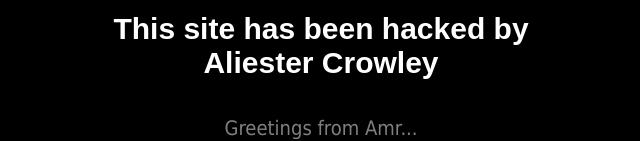
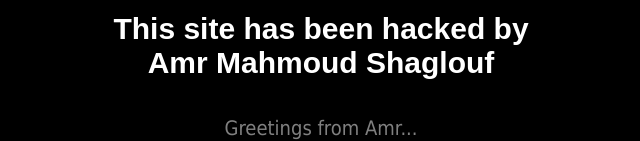
Before and after one commit to amr-ShaglouF/ui.na-kd.com, a plain HTML site: page index.html in a window 1280 px wide. Shown: the part 344-485 px from the top of the page, without its empty margins (319-959 px from the left). Drawn offline with Linux system fonts and the light colour scheme.

Commit message:
Update index.html

```diff
--- a/index.html
+++ b/index.html
@@ -33,7 +33,7 @@ body {
 <?<table width=100% height=100%><td align=center><br>
 <a href="http://www.jawish.org/blog/uploads/dhivehilibaastoy.jpg" imageanchor="1" style="margin-left: 1em; margin-right: 1em;"><img border="0" src="http://www.jawish.org/blog/uploads/dhivehilibaastoy.jpg" height="312" width="320" /></a></div><br><br>
 <DIV class=title1><strong>This site has been hacked by</strong></DIV>
-<DIV class=title1><strong>Aliester Crowley</strong></DIV><br><br>
+<DIV class=title1><strong>Amr Mahmoud Shaglouf</strong></DIV><br><br>
 <DIV class=text>Greetings from Amr...</DIV>
 
 <DIV class=text>Amr Mahmoud ShaglouF was here. </DIV>
```
